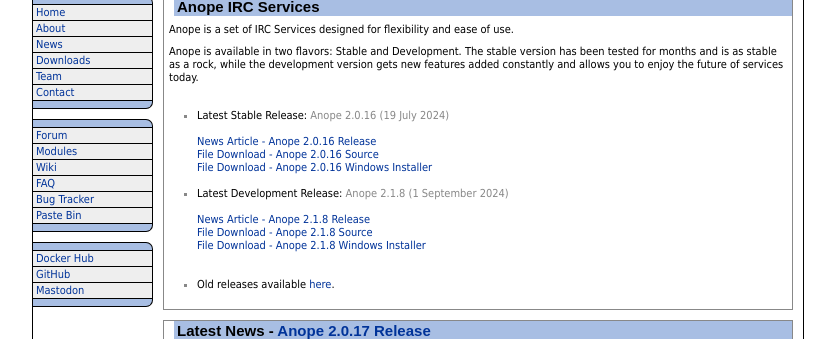
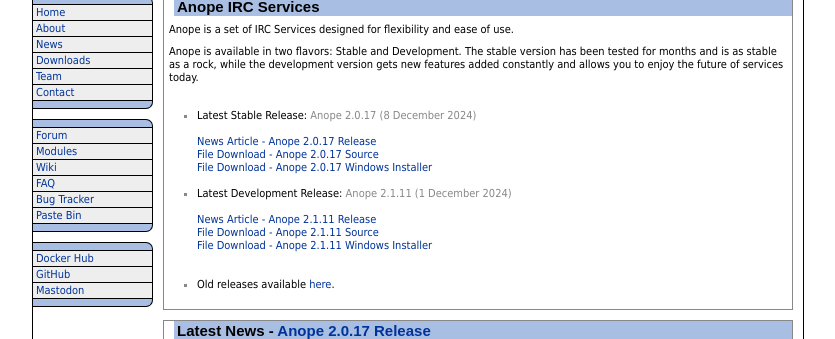
Before and after one commit to anope/website, a Jekyll site: the page built from index.html, in a window 1280 px wide. Shown: the part 134-473 px from the top of the page, without its empty margins (222-1057 px from the left). Built offline with Jekyll 4.4.1, drawn with Linux system fonts in a browser that asks for light colours; the list of posts is cut into pages by our own code.

Commit message:
Update the release list.

```diff
--- a/_config.yml
+++ b/_config.yml
@@ -35,14 +35,14 @@
 
 releases:
   devel:
-    version: 2.1.8
-    date: 2024-09-01
-    news: /news/2024/anope-218-release.html
-    source: https://github.com/anope/anope/archive/refs/tags/2.1.8.tar.gz
-    windows: https://github.com/anope/anope/releases/download/2.1.8/anope-2.1.8.exe
+    version: 2.1.11
+    date: 2024-12-01
+    news: /news/2024/anope-2111-release.html
+    source: https://github.com/anope/anope/archive/refs/tags/2.1.11.tar.gz
+    windows: https://github.com/anope/anope/releases/download/2.1.11/anope-2.1.11.exe
   stable:
-    version: 2.0.16
-    date: 2024-07-19
-    news: /news/2024/anope-2016-release.html
-    source: https://github.com/anope/anope/archive/refs/tags/2.0.16.tar.gz
-    windows: https://github.com/anope/anope/releases/download/2.0.16/anope-2.0.16.exe
+    version: 2.0.17
+    date: 2024-12-08
+    news: /news/2024/anope-2017-release.html
+    source: https://github.com/anope/anope/archive/refs/tags/2.0.17.tar.gz
+    windows: https://github.com/anope/anope/releases/download/2.0.17/anope-2.0.17.exe
```
